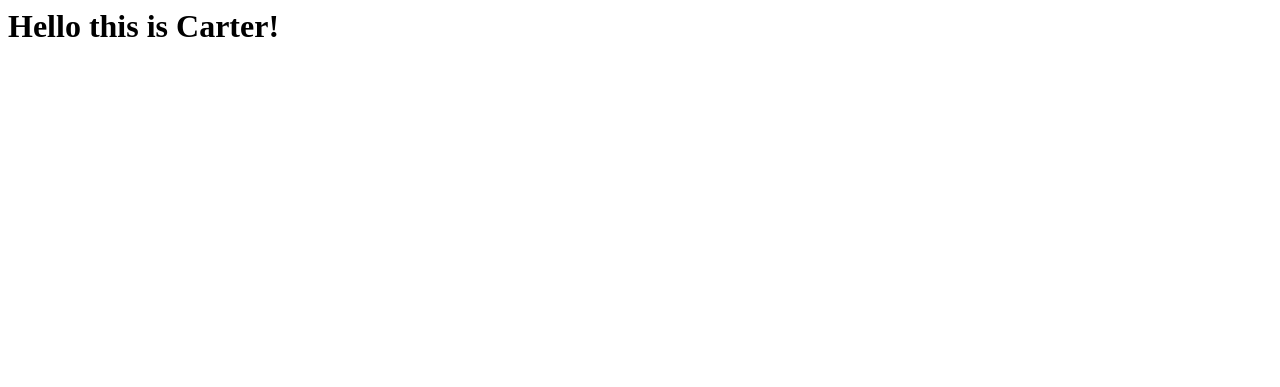
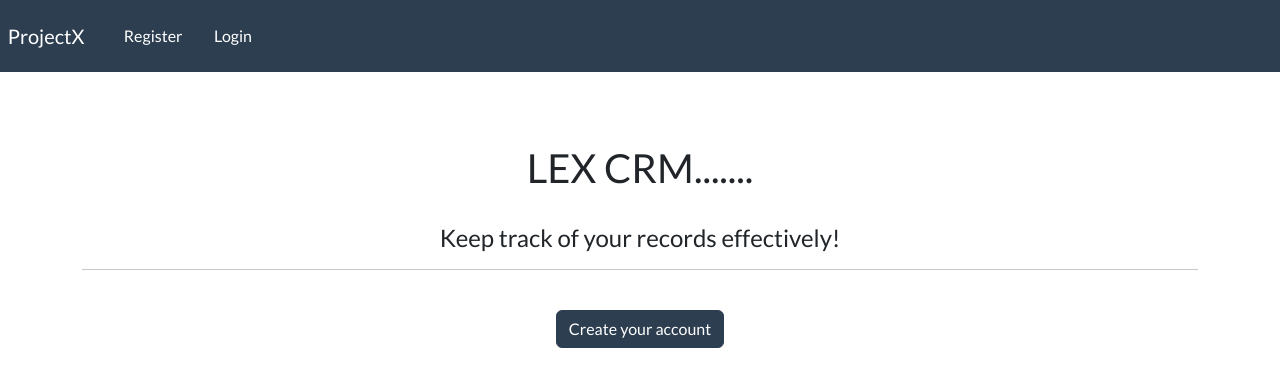
Before and after one commit to EricKart/CRM, a Django app: page / in a window 1280 px wide. Shown: the top 387 px of the page. Run offline with Django 5.2, Linux system fonts and the light colour scheme.

Commit message:
added few features to the home-page including nav-bar

```diff
--- a/webapp/templates/webapp/base.html
+++ b/webapp/templates/webapp/base.html
@@ -16,6 +16,7 @@
 
   <body>
     <!--Create a navbar-->
+    {% include "webapp/navbar.html" %}
     <div class="container">
       <br />
       <!--Notification messages-->
--- a/webapp/templates/webapp/index.html
+++ b/webapp/templates/webapp/index.html
@@ -1 +1,16 @@
-<h1>Hello this is Carter!</h1>
+{% extends 'webapp/base.html' %} {% block content %}
+
+    <body>
+        <br>
+        <br>
+        <div class="text-center"></<div>
+            <h2>LEX CRM.......</h2>
+            <br>
+            <h4>Keep track of your records effectively!</h4>
+            <hr>
+            <br>
+
+            <a class="btn btn-primary" type="button" href="{% url ''%}">Create your account</a>
+        </div>
+    </body>
+{%endblock%}
--- /dev/null
+++ b/webapp/templates/webapp/navbar.html
@@ -0,0 +1,51 @@
+<nav
+  class="navbar navbar-expand-lg navbar-dark bg-primary justify-content-center"
+>
+  <a class="navbar-brand main-heading" href="{% url '' %}"> &nbsp; ProjectX </a>
+
+  <button
+    class="navbar-toggler"
+    type="button"
+    data-toggle="collapse"
+    data-target="#navbarNavDropdown"
+    aria-controls="navbarNavDropdown"
+    aria-expanded="false"
+    aria-label="Toggle navigation"
+  >
+    <span class="navbar-toggler-icon"></span>
+  </button>
+
+  <div class="collapse navbar-collapse text-center" id="navbarNavDropdown">
+    <ul class="navbar-nav mr-auto">
+      &nbsp; &nbsp; &nbsp; {% if user.is_authenticated %}
+
+      <li class="nav-item">
+        <a class="nav-link" href="{% url '' %}"
+          >Dashboard &nbsp; <i class="fa fa-home" aria-hidden="true"></i>
+        </a>
+      </li>
+
+      &nbsp; &nbsp; &nbsp;
+
+      <li class="nav-item">
+        <a class="nav-link" href="{% url '' %}"
+          >Sign out &nbsp; <i class="fa fa-sign-out" aria-hidden="true"></i>
+        </a>
+      </li>
+    </ul>
+
+    {% else %}
+
+    <li class="nav-item">
+      <a class="nav-link" href="{% url '' %}"> Register </a>
+    </li>
+
+    &nbsp; &nbsp; &nbsp;
+
+    <li class="nav-item">
+      <a class="nav-link" href="{% url '' %}">Login</a>
+    </li>
+
+    {% endif %}
+  </div>
+</nav>
```
Also changed, not shown: webapp/forms.py (added, +19 -0 lines), webapp/templates/webapp/create-record.html (added), webapp/templates/webapp/dashboard.html (added), webapp/templates/webapp/lmy-login.html (added), webapp/templates/webapp/register.html (added), webapp/templates/webapp/update-record.html (added), webapp/templates/webapp/view.record.html (added).
